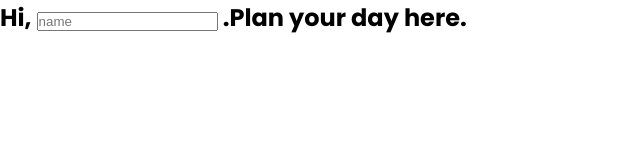
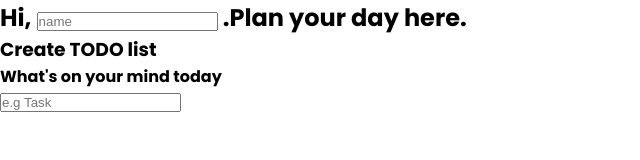
Before and after one commit to leonelta/JS-stutern, a plain HTML site: page todolist_ass/index.html in a window 1280 px wide. Shown: the whole page, without its empty margins (0-640 px from the left). Drawn offline with Linux system fonts and the light colour scheme.

Commit message:
create a form to get the different task

```diff
--- a/todolist_ass/index.html
+++ b/todolist_ass/index.html
@@ -17,6 +17,14 @@
         </h1>
     </section>
 
+    <section class="list">
+        <h3>Create TODO list</h3>
+        <form id="new">
+            <h4>What's on your mind today</h4>
+            <input type="text" name="content" id="content" placeholder="e.g Task">
+        </form>
+    </section>
+
     <script src="js/index.js"></script>
 </body>
 </html>
```
